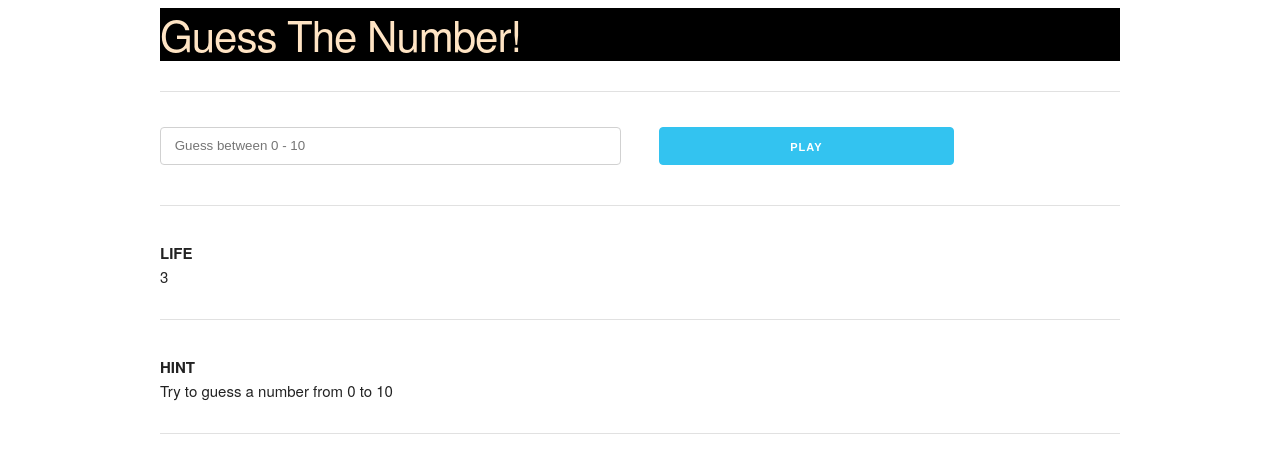
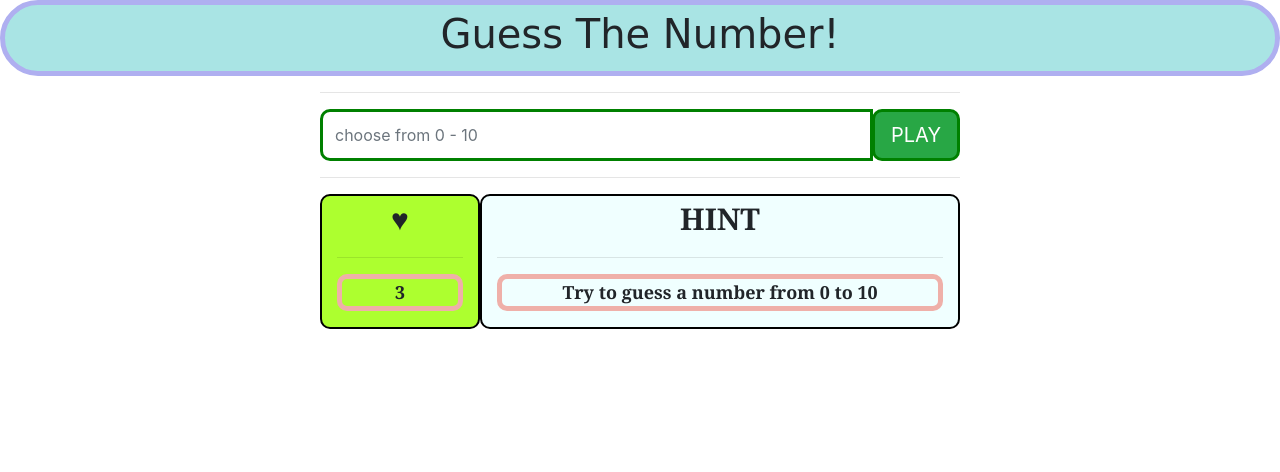
Before and after one commit to siftanzil/siftanzil.github.io, a plain HTML site: page projects/a3-number-guesser/index.html in a window 1280 px wide. Drawn offline with nearby package versions, Linux system fonts and the light colour scheme.

Commit message:
Second Commit

```diff
--- a/projects/a3-number-guesser/css/style.css
+++ b/projects/a3-number-guesser/css/style.css
@@ -1,4 +1,52 @@
-h2{
-    background: #000;
-    color: bisque;
+h2 {
+    color: rgb(20, 19, 18);
 }
+
+.title {
+    background: rgb(137, 210, 137);
+    padding: 5px;
+    border: 5px solid rgb(175, 175, 240);
+    border-radius: 50px;
+    font-family: cursive;
+    background-color: rgb(169, 228, 228);
+    background-blend-mode: color-burn;
+}
+
+.life,
+.clue {
+    border: solid 2px black;
+    border-radius: 10px;
+}
+
+p {
+    font-family: Cambria, Cochin, Georgia, Times, 'Times New Roman', serif;
+    font-size: 18px;
+    font-weight: bold;
+    border: 5px rgb(239, 176, 169) solid;
+    border-radius: 10px;
+}
+
+b {
+    font-family: Cambria, Cochin, Georgia, Times, 'Times New Roman', serif;
+    font-size: 30px;
+    font-weight: bold;
+    text-shadow: 5px;
+}
+
+.life {
+    background-color: greenyellow;
+}
+
+.clue {
+    background-color: azure;
+}
+
+.inputBox,
+.try-btn {
+    border-radius: 10px;
+    border: solid green 3px;
+}
+
+.row {
+    max-width: 700px;
+}
--- a/projects/a3-number-guesser/index.html
+++ b/projects/a3-number-guesser/index.html
@@ -1,34 +1,56 @@
 <!DOCTYPE html>
 <html lang="en">
+
 <head>
     <meta charset="UTF-8">
     <meta http-equiv="X-UA-Compatible" content="IE=edge">
     <meta name="viewport" content="width=device-width, initial-scale=1.0">
-    <link rel="stylesheet" href="https://cdnjs.cloudflare.com/ajax/libs/skeleton/2.0.4/skeleton.min.css" integrity="sha512-EZLkOqwILORob+p0BXZc+Vm3RgJBOe1Iq/0fiI7r/wJgzOFZMlsqTa29UEl6v6U6gsV4uIpsNZoV32YZqrCRCQ==" crossorigin="anonymous" referrerpolicy="no-referrer" />
+
+    <link rel="stylesheet" href="https://cdn.jsdelivr.net/npm/bootstrap@4.0.0/dist/css/bootstrap.min.css"
+        integrity="sha384-Gn5384xqQ1aoWXA+058RXPxPg6fy4IWvTNh0E263XmFcJlSAwiGgFAW/dAiS6JXm" crossorigin="anonymous">
     <link rel="stylesheet" href="./css/style.css">
     <title>Guesser game</title>
 </head>
+
 <body>
 
-    <div class="container">
-        <div>
-            <h2>Guess The Number!</h2>
-            <hr>
+    <div class="container-flex">
+        <div class="title text-center align-items-center">
+            <h1>Guess The Number!</h1>
         </div>
-        <div class="row">
-            <input class="inputBox one-half column" type="number" placeholder=" Guess between 0 - 10">
-            <button class="try-btn button-primary one-third column columns ">Play</button>
-            <br>
-            <br><hr>
-            <b>LIFE</b>
-            <p class="lives bolder">3</p>
-            <hr>
-            <b>HINT</b>
-            <p class="hint bolder">Try to guess a number from 0 to 10</p>
-            <hr>
+        <div class="row container text-center align-items-center m-auto">
+            <div class="col-12 text-center justify-content-center">
+                <hr>
+                <div class="input-group mb-3">
+                    <input type="number" class="form-control inputBox" placeholder="choose from 0 - 10">
+                    <div class="input-group-append">
+                        <button class="try-btn btn-lg  btn-success text-center" type="button">PLAY</button>
+                    </div>
+                </div>
+                <hr>
+            </div>
+            <div class="row container m-auto">
+                <div class="col-3 life m-auto">
+                    <b style="font-size: 30px;">&hearts;
+                    </b>
+                    <hr>
+                    <p class="lives bolder">3</p>
+                </div>
+
+                <div class="col-9 clue m-auto">
+                    <b>HINT</b>
+                    <hr>
+                    <p class="hint bolder">Try to guess a number from 0 to 10</p>
+                </div>
+            </div>
         </div>
 
         <!-- Script -->
         <script src="./js/script.js"></script>
+
+        <script src="https://cdn.jsdelivr.net/npm/bootstrap@4.0.0/dist/js/bootstrap.min.js"
+            integrity="sha384-JZR6Spejh4U02d8jOt6vLEHfe/JQGiRRSQQxSfFWpi1MquVdAyjUar5+76PVCmYl"
+            crossorigin="anonymous"></script>
 </body>
+
 </html>
--- a/projects/a3-number-guesser/js/script.js
+++ b/projects/a3-number-guesser/js/script.js
@@ -28,17 +28,17 @@ function compareGuess(guess) {
         } else {
             chance--;
             lives.textContent = (`${chance}`);
-            hint.textContent = ("too big");
+            hint.textContent = ("SMALLER");
             inputBox.value = "";
             inputBox.focus();
         }
     } else {
-        if (chance == 1 || chance <1) {
+        if (chance == 1 || chance < 1) {
             lostGame();
         } else {
             chance--;
             lives.textContent = (`${chance}`);
-            hint.textContent = ("too small");
+            hint.textContent = ("BIGGER");
             inputBox.value = '';
             inputBox.focus();
         }
@@ -57,9 +57,9 @@ function reload() {
 
 function lostGame() {
 
-    hint.textContent = `You lose!! Correct answer is ${target}`;
+    hint.textContent = `LOST!! Correct answer is ${target}`;
     console.log("You Lose");
-    lives.textContent = 'rip'
+    lives.textContent = 'RIP'
     button.textContent = 'play again';
     inputBox.disabled = true;
     inputBox.style.display = 'none';
@@ -71,7 +71,7 @@ function winGame() {
 
     hint.textContent = `Congrats!! You Win!!`;
     console.log("You Win");
-    lives.textContent = 'long live!!'
+    lives.textContent = 'LONG LIVE'
     button.textContent = 'play Again';
     inputBox.disabled = true;
     inputBox.style.display = 'none';
--- a/projects/p1-task-list/css/style.css
+++ b/projects/p1-task-list/css/style.css
@@ -1,42 +1 @@
-h1{
-    font-family: 'Gill Sans', 'Gill Sans MT', Calibri, 'Trebuchet MS', sans-serif;
-    background: #000;
-    color: antiquewhite;
-    text-align: center;
-}
-
-div{
-    color: antiquewhite;
-    font-family: 'Franklin Gothic Medium', 'Arial Narrow', Arial, sans-serif;
-}
-
-body{
-    background-color: #1e3621;
-    max-width:700px;
-    margin:auto;
-}
-
-button{
-    background-color: #a281ba;
-    color: #042c08;
-    font-weight: bolder;
-}
-
-#clear_btn{
-    background-color: rgb(237, 123, 123);
-    color: #222;
-    font-weight: bolder;
-}
-
-#task{
-    background-color: #3a6f5c;
-    border-radius: 5px;
-    border: 1px solid #fade72;
-    max-width: 400px;
-    padding: 5px 5px 5px 20px;
-}
-
-a{
-    color: maroon;
-    text-align: left;
-}
+h1
```
Also changed, not shown: index.html (+21 -13 lines), projects/p1-task-list/index.html (+9 -23 lines), resume/index.html (+4 -3 lines).
